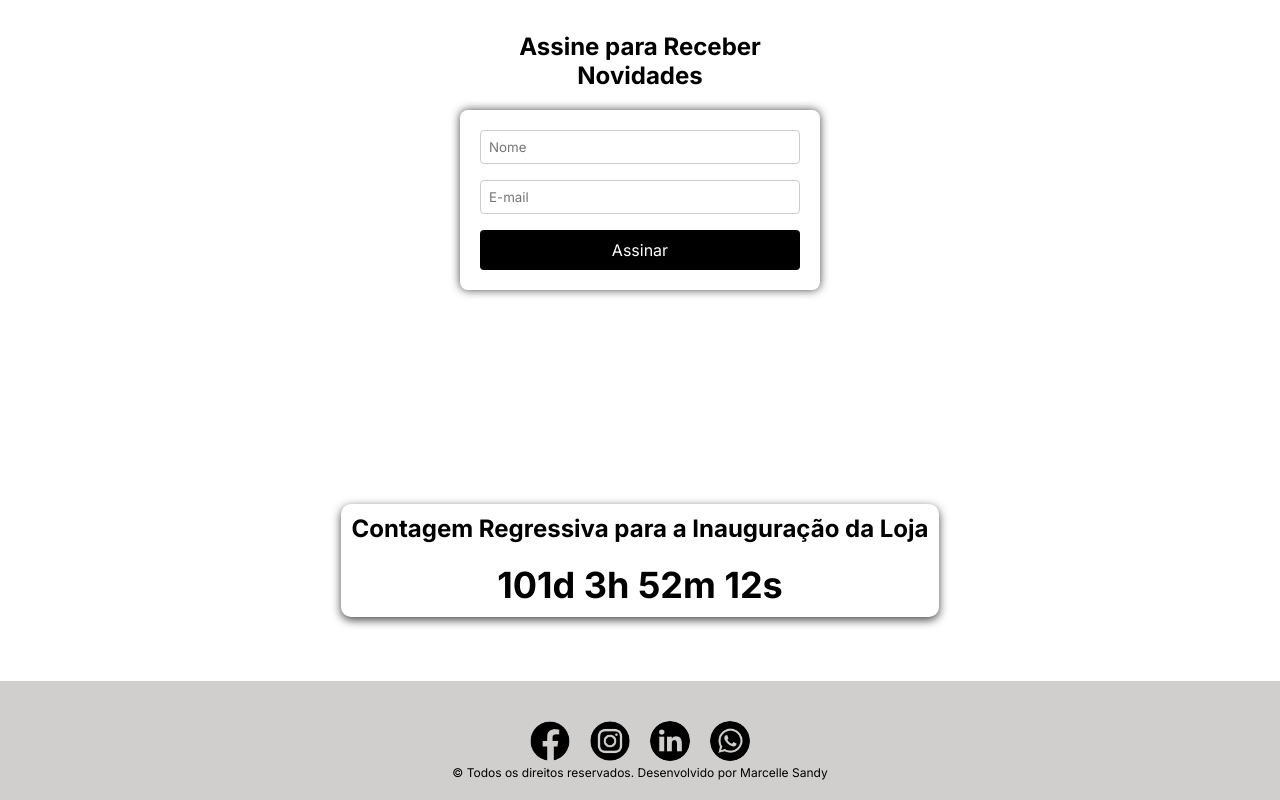
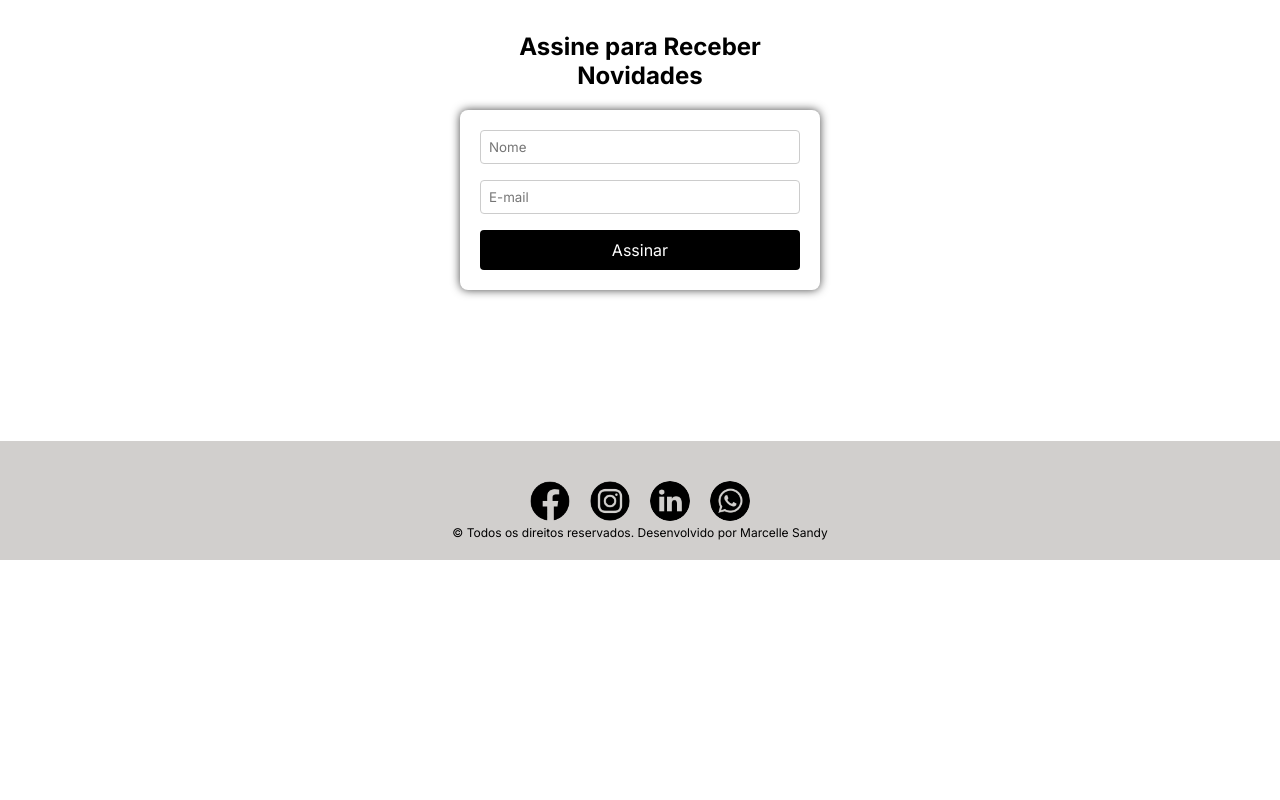
Before and after one commit to marcellenevessandy/projetoLandingPage, a plain HTML site: page index.html in a window 1280 px wide. Shown: the part 1233-2033 px from the top of the page. After the commit the page ends 1793 px from the top, so only its background shows below. Drawn offline with Linux system fonts and the light colour scheme.

Commit message:
Update index.html

```diff
--- a/index.html
+++ b/index.html
@@ -22,7 +22,6 @@
                     <li class="nav-item"><a href="#slide" class="nav-link">Promoções</a></li>
                     <li class="nav-item"><a href="#novidades" class="nav-link">Novidades</a></li>
                     <li class="nav-item"><a href="#produtos" class="nav-link">Produtos</a></li>
-                    <li class="nav-item"><a href="#contagem" class="nav-link">Inauguração</a></li>
                 </ul>
             </div>
 
@@ -40,7 +39,6 @@
                 <li class="nav-item"><a href="#slide" class="nav-link">Promoções</a></li>
                 <li class="nav-item"><a href="#novidades" class="nav-link">Novidades</a></li>
                 <li class="nav-item"><a href="#produtos" class="nav-link">Produtos</a></li>
-                <li class="nav-item"><a href="#contagem" class="nav-link">Inauguração</a></li>
             </ul>
 
             <div class="login-button">
@@ -123,13 +121,6 @@
             </div>
         </section>
 
-        <section id="contagem" class="container-contagem">
-            <div class="contagem">
-                <h1>Contagem Regressiva para a Inauguração da Loja</h1>
-                <div id="countdown"></div>
-            </div>
-        </section>
-
     </main>
 
     <footer id="contato">
```
